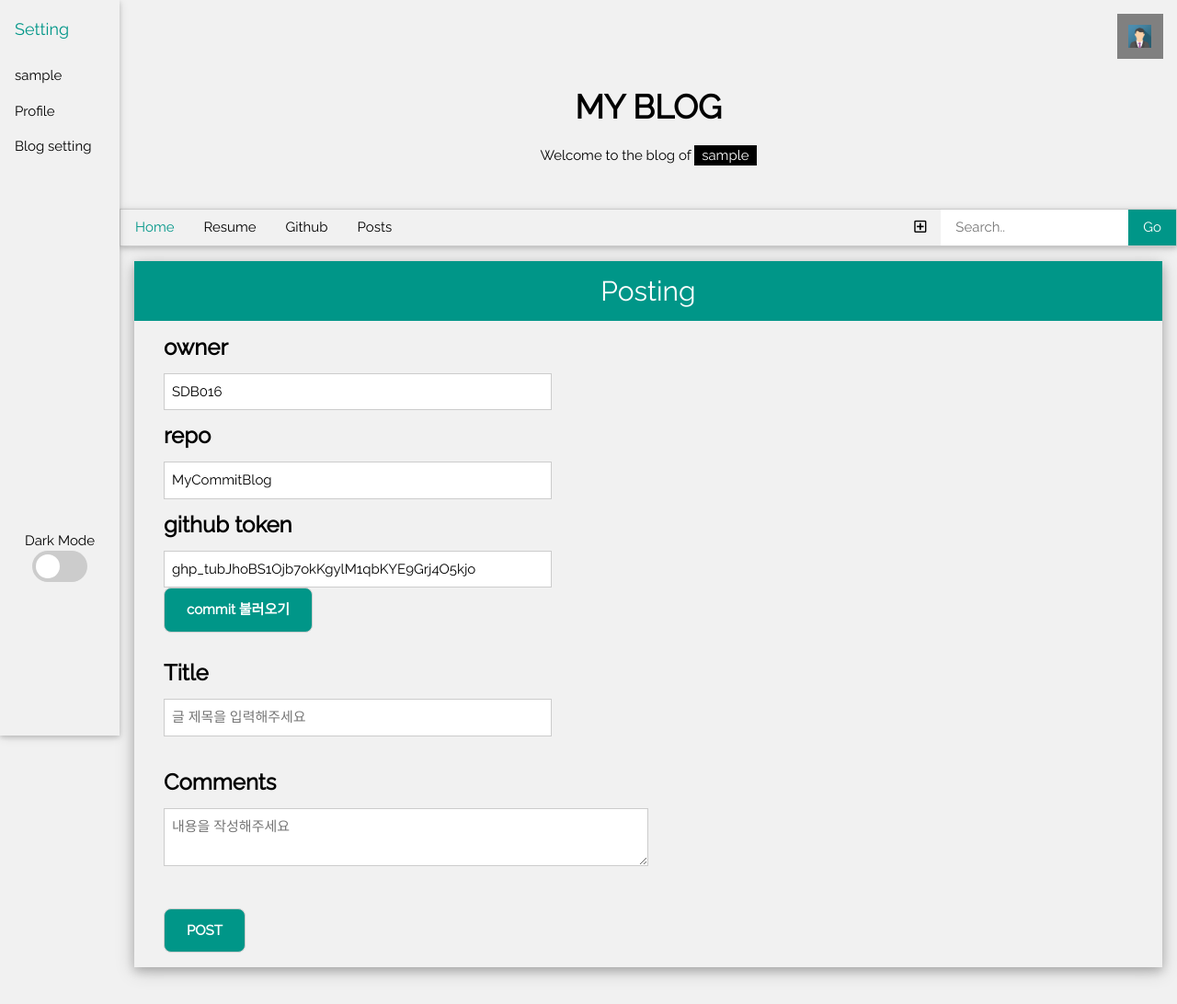
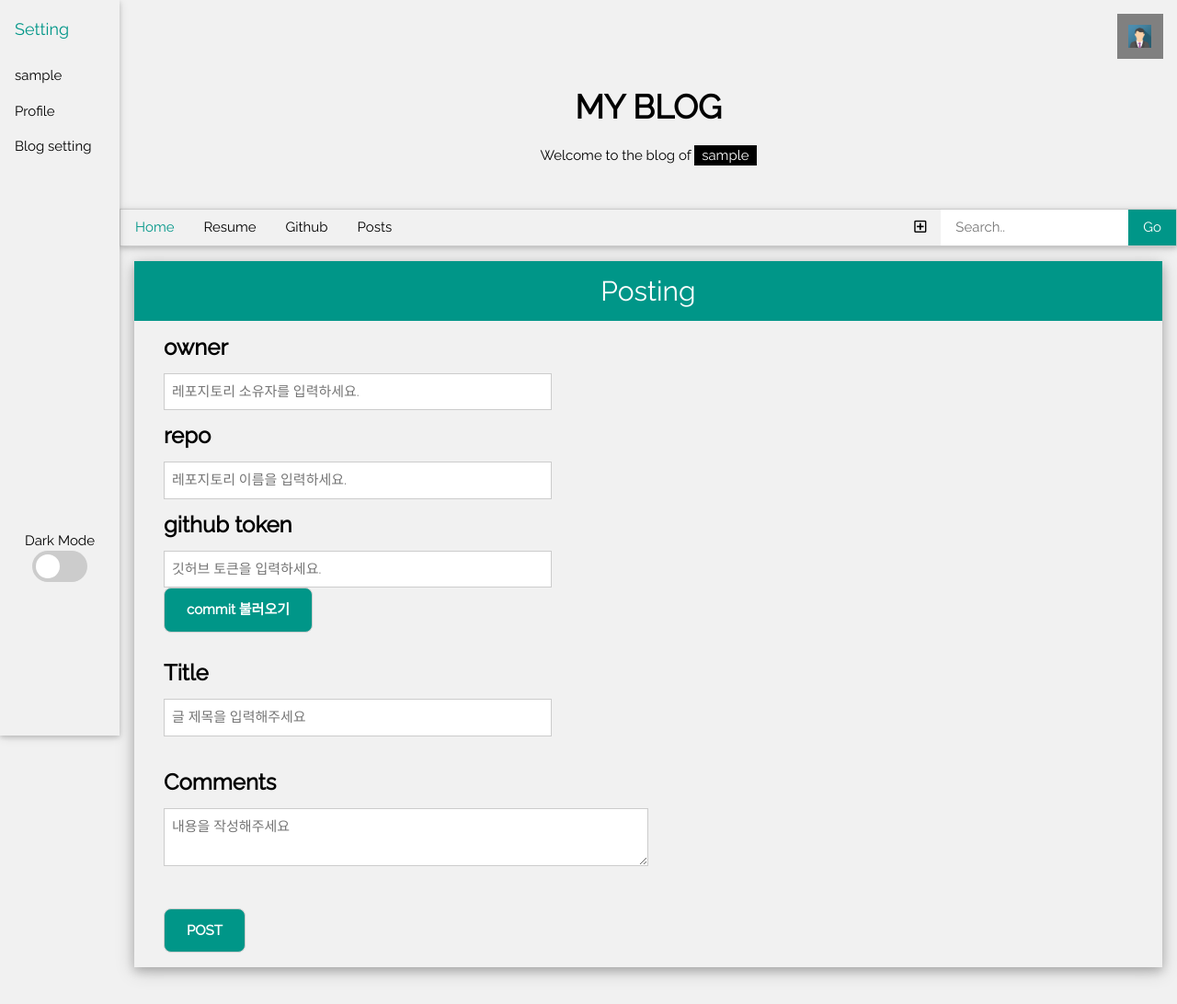
Before and after one commit to SDB016/MyCommitBlog, a Django app: page /posting/ in a window 1280 px wide. Shown: the top 1092 px of the page at 92% size. Run offline with Django 3.2, Linux system fonts and the light colour scheme; the visitor is signed in with stand-in values (Sample User, id 1); some libraries are stand-ins or nearby versions.

Commit message:
style: Remove default input value

```diff
--- a/myCommitBlog/page/templates/posting.html
+++ b/myCommitBlog/page/templates/posting.html
@@ -23,13 +23,13 @@
               <div class="w3-container">
                 <h3><b>owner</b></h3>
                 <input class="w3-input w3-border" type="text" style="width:40%"
-                  placeholder="레포지토리 소유자" name="owner" value= "SDB016">
+                  placeholder="레포지토리 소유자를 입력하세요." name="owner">
                  <h3><b>repo</b></h3>
                 <input class="w3-input w3-border w3-animate-input" type="text" style="width:40%"
-                  placeholder="레포지토리 이름" name="repo" value="MyCommitBlog">
+                  placeholder="레포지토리 이름을 입력하세요." name="repo" >
                 <h3><b>github token</b></h3>
                 <input class="w3-input w3-border" type="text" style="width:40%"
-                  placeholder="github tokens" name="token" value="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">
+                  placeholder="깃허브 토큰을 입력하세요." name="token">
                   <div class="w3-bar">
                     <button
                       class="w3-button w3-padding-large w3-margin-bottom w3-border w3-round-large w3-teal" type="submit"><b>commit 불러오기</b></button>
```
